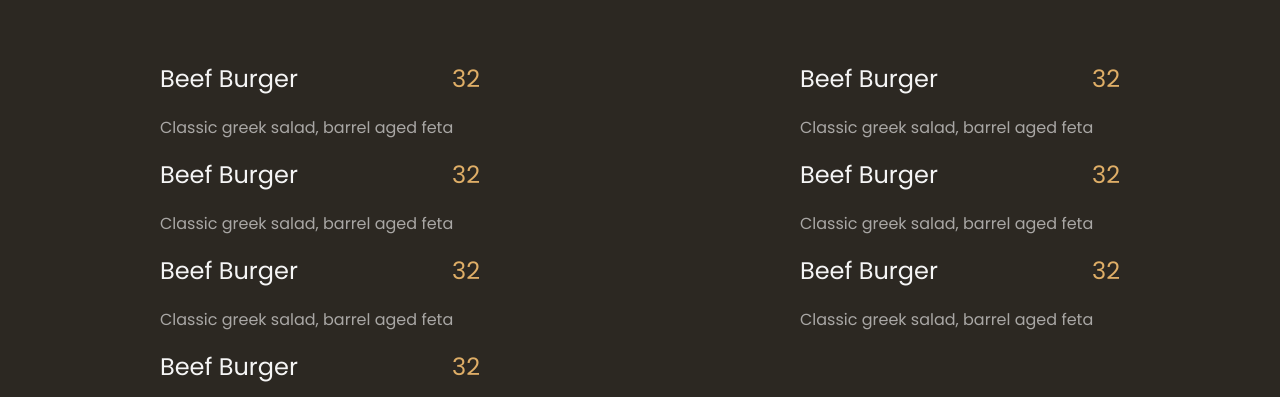
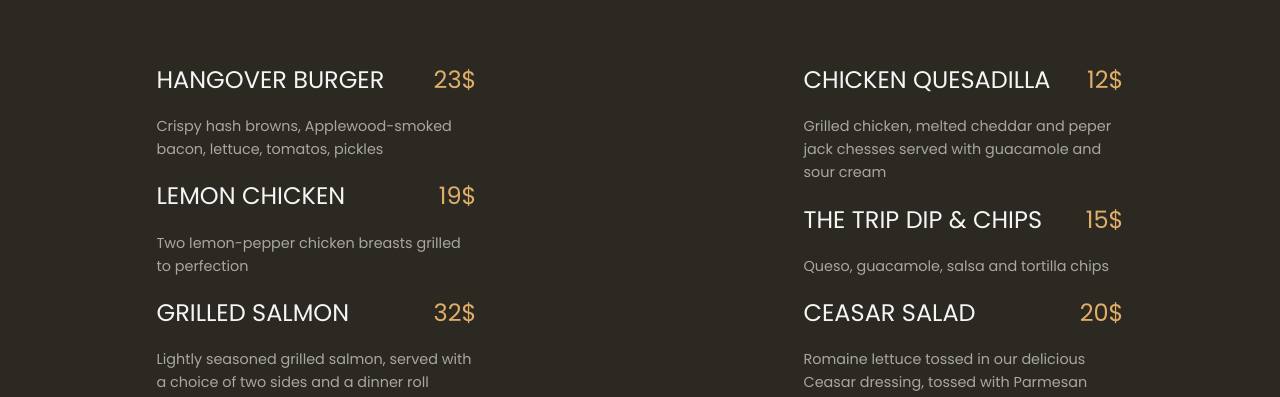
Before and after one commit to djordjemilic/restaurant-landing-page, a React (Create React App) app: page / in a window 1280 px wide. Shown: the part 2357-2754 px from the top of the page. Built offline with nearby package versions, Linux system fonts and the light colour scheme.

Commit message:
added footer, and fixed some issues

```diff
--- a/src/App.js
+++ b/src/App.js
@@ -6,6 +6,7 @@ import Home from "./components/home/home.component";
 import SpecialDishes from "./components/special-dishes/special-dishes.component";
 import Specialities from "./components/specialities/specialities.component";
 import Reservation from "./components/reservation/reservation.component";
+import Footer from "./components/footer/footer.component";
 
 function App() {
   return (
@@ -17,6 +18,7 @@ function App() {
       <Facts />
       <SpecialDishes />
       <Reservation />
+      <Footer />
     </div>
   );
 }
--- a/src/App.scss
+++ b/src/App.scss
@@ -5,21 +5,49 @@
 * {
   margin: 0;
   padding: 0;
+  border: none;
   outline: none;
-  border: none;
   list-style: none;
   text-decoration: none;
+  color: black;
   box-sizing: border-box;
   line-height: 1.6;
   font-family: "Poppins", sans-serif;
+  //font-family: 'Architects Daughter', cursive;
+}
+
+/* Track */
+::-webkit-scrollbar-track {
+  background: var(--color-bg);
+  margin-top: 5px;
+  margin-bottom: 5px;
+}
+
+/* Handle */
+::-webkit-scrollbar-thumb {
+  border-radius: 20px;
+  background: var(--color-text);
+}
+
+/* Handle on hover */
+::-webkit-scrollbar-thumb:hover {
+  background: var(--color-btn);
 }
 
 :root {
+  scrollbar-width: thin !important;
+  scrollbar-color: var(--color-text) var(--color-bg) !important;
   --color-bg: #2c2822;
   --color-btn: #dfae67;
   --color-text: #a9a7a5;
 }
 
+::-webkit-scrollbar {
+  width: 0.4em;
+}
+html {
+  scroll-behavior: smooth;
+}
 body {
   background: var(--color-bg);
   overflow-x: hidden;
--- a/src/components/about-us/about-us.module.scss
+++ b/src/components/about-us/about-us.module.scss
@@ -33,6 +33,7 @@
       @media screen and (max-width: 1600px) {
         right: 0;
       }
+
       h2 {
         color: var(--color-btn);
         font-family: "Architects Daughter", cursive;
--- a/src/components/dishes/dishes.module.scss
+++ b/src/components/dishes/dishes.module.scss
@@ -12,16 +12,32 @@
     .name {
       font-size: 1.5rem;
       color: whitesmoke;
+
+      @media screen and (max-width: 440px) {
+        font-size: 1.2rem;
+      }
+
+      @media screen and (max-width: 768px) {
+        font-size: 1.2rem;
+      }
     }
 
     .price {
       font-size: 1.5rem;
       color: var(--color-btn);
+
+      @media screen and (max-width: 440px) {
+        font-size: 1.2rem;
+      }
+
+      @media screen and (max-width: 768px) {
+        font-size: 1.2rem;
+      }
     }
   }
 
   p {
-    font-size: 1rem;
+    font-size: 0.9rem;
     color: var(--color-text);
     width: max(25vw, 280px);
   }
--- a/src/components/food-card/food-card.module.scss
+++ b/src/components/food-card/food-card.module.scss
@@ -23,7 +23,7 @@
   h2 {
     margin-top: 1rem;
     color: whitesmoke;
-    font-size: 1.5rem;
+    font-size: 1.52rem;
   }
 
   p {
--- /dev/null
+++ b/src/components/footer/footer.component.jsx
@@ -0,0 +1,40 @@
+import React from "react";
+import styles from "./footer.module.scss";
+import { FaGithub, FaLinkedin } from "react-icons/fa";
+import { SiGmail } from "react-icons/si";
+
+const Footer = () => {
+  return (
+    <footer className={styles.container}>
+      <nav className={styles.nav}>
+        <div className={styles.logoContainer}>
+          <span className={styles.logo}>Foody</span>
+          <span className={styles.copyright}>
+            © Copyright Food. All rights reserved
+          </span>
+        </div>
+
+        <ul>
+          <li>Privacy Policy</li>
+          <li>Terms</li>
+          <li className={styles.socialsContainer}>
+            Get in Touch
+            <ul className={styles.socials}>
+              <li>
+                <FaGithub />
+              </li>
+              <li>
+                <FaLinkedin />
+              </li>
+              <li>
+                <SiGmail />
+              </li>
+            </ul>
+          </li>
+        </ul>
+      </nav>
+    </footer>
+  );
+};
+
+export default Footer;
--- /dev/null
+++ b/src/components/footer/footer.module.scss
@@ -0,0 +1,114 @@
+@use "../../mixins";
+
+.container {
+  margin-top: 5rem;
+  background: #1d1710;
+  width: 100%;
+}
+
+.nav {
+  @include mixins.maxWidth();
+  padding: 2rem;
+  display: flex;
+  align-items: center;
+
+  @media screen and (max-width: 960px) {
+    flex-direction: column;
+    align-items: flex-start;
+    gap: 1.5rem;
+  }
+
+  .logoContainer {
+    display: flex;
+    align-items: center;
+
+    .logo {
+      font-family: "Architects Daughter", cursive;
+      font-size: 2.4rem;
+      color: var(--color-btn);
+      cursor: pointer;
+      transition: color ease-in-out 300ms;
+
+      &:hover {
+        color: var(--color-text);
+      }
+    }
+
+    .copyright {
+      display: flex;
+      font-size: 1rem;
+      color: var(--color-text);
+      margin-left: 2.5rem;
+      white-space: nowrap;
+
+      @media screen and (max-width: 540px) {
+        font-size: 0.8rem;
+        margin-left: 1rem;
+      }
+
+      @media screen and (max-width: 400px) {
+        white-space: unset;
+      }
+
+      &:before {
+        content: "";
+        background: rgba(128, 128, 128, 0.637);
+        width: 1px;
+        padding-top: 1rem;
+        margin-right: 0.5rem;
+      }
+    }
+  }
+
+  ul {
+    display: flex;
+    align-items: center;
+    justify-content: flex-end;
+    gap: 1rem;
+    width: 100%;
+
+    @media screen and (max-width: 960px) {
+      justify-content: unset;
+    }
+
+    @media screen and (max-width: 400px) {
+      flex-direction: column;
+    }
+
+    li {
+      color: var(--color-text);
+      font-size: 1rem;
+      cursor: pointer;
+      white-space: nowrap;
+
+      @media screen and (max-width: 540px) {
+        font-size: 0.8rem;
+      }
+    }
+
+    .socialsContainer {
+      display: flex;
+      align-items: center;
+      white-space: nowrap;
+      gap: 0.8rem;
+
+      @media screen and (max-width: 400px) {
+        flex-direction: column;
+      }
+
+      .socials {
+        display: flex;
+        svg {
+          width: 22px;
+          height: 22px;
+          fill: var(--color-btn);
+
+          @media screen and (max-width: 540px) {
+            width: 17px;
+            height: 17px;
+          }
+        }
+      }
+    }
+  }
+}
--- a/src/components/nav-bar/nav-bar.component.jsx
+++ b/src/components/nav-bar/nav-bar.component.jsx
@@ -8,7 +8,7 @@ function Navbar() {
   return (
     <nav className={styles.nav}>
       <div className={styles.logoContainer}>
-        <span className={styles.logo}>Food</span>
+        <span className={styles.logo}>Foody</span>
       </div>
 
       <div className={styles.mobileBars} onClick={() => setNavOpen(true)}>
--- a/src/components/nav-bar/nav-bar.module.scss
+++ b/src/components/nav-bar/nav-bar.module.scss
@@ -9,7 +9,7 @@
     font-size: 2.4rem;
     color: var(--color-btn);
     cursor: pointer;
-    transform: color ease-in-out 300ms;
+    transition: color ease-in-out 300ms;
     &:hover {
       color: var(--color-text);
     }
--- a/src/components/reservation/reservation.module.scss
+++ b/src/components/reservation/reservation.module.scss
@@ -5,7 +5,7 @@
 }
 
 .inner {
-  margin-top: 5rem;
+  margin-top: 10rem;
   display: grid;
   grid-template-columns: 1fr 1fr;
   grid-template-rows: 100px 400px;
@@ -112,9 +112,12 @@
           line-height: 0;
 
           img {
+            @media screen and (max-width: 700px) {
+              width: 100%;
+            }
             max-width: 800px;
             width: max(55vw, 360px);
-            height: 250px;
+            height: 300px;
           }
         }
       }
--- a/src/components/special-dishes/special-dishes.component.jsx
+++ b/src/components/special-dishes/special-dishes.component.jsx
@@ -13,42 +13,47 @@ const SpecialDishes = () => {
       <div className={styles.dishes}>
         <div className={styles.col1}>
           <Dishes
-            name="Beef Burger"
-            price="32"
-            description="Classic greek salad, barrel aged feta"
+            name="HANGOVER BURGER"
+            price="23$"
+            description="Crispy hash browns, Applewood-smoked bacon, lettuce, tomatos, pickles"
           />
           <Dishes
-            name="Beef Burger"
-            price="32"
-            description="Classic greek salad, barrel aged feta"
+            name="LEMON CHICKEN"
+            price="19$"
+            description="Two lemon-pepper chicken breasts grilled to perfection"
           />
           <Dishes
-            name="Beef Burger"
-            price="32"
-            description="Classic greek salad, barrel aged feta"
+            name="GRILLED SALMON"
+            price="32$"
+            description="Lightly seasoned grilled salmon, served with a choice of two sides and a dinner roll"
           />
           <Dishes
-            name="Beef Burger"
-            price="32"
-            description="Classic greek salad, barrel aged feta"
+            name="SOURDOUGH PATTY MELT"
+            price="29$"
+            description="Tillamook cheddar, caramelized onions, special sauce"
           />
         </div>
 
         <div className={styles.col2}>
           <Dishes
-            name="Beef Burger"
-            price="32"
-            description="Classic greek salad, barrel aged feta"
+            name="CHICKEN QUESADILLA"
+            price="12$"
+            description="Grilled chicken, melted cheddar and peper jack chesses served with guacamole and sour cream"
           />
           <Dishes
-            name="Beef Burger"
-            price="32"
-            description="Classic greek salad, barrel aged feta"
+            name="THE TRIP DIP & CHIPS"
+            price="15$"
+            description="Queso, guacamole, salsa and tortilla chips"
           />
           <Dishes
-            name="Beef Burger"
-            price="32"
-            description="Classic greek salad, barrel aged feta"
+            name="CEASAR SALAD"
+            price="20$"
+            description="Romaine lettuce tossed in our delicious Ceasar dressing, tossed with Parmesan cheese and crunchy croutons"
+          />
+          <Dishes
+            name="NORTHWEST SALAD"
+            price="22$"
+            description="Toased bread with bleu cheese, candied pecans, grilled red onions, romaine lettuce and our raspberry balsamic vinaigrette"
           />
         </div>
       </div>
--- a/src/components/specialities/specialities.module.scss
+++ b/src/components/specialities/specialities.module.scss
@@ -26,7 +26,7 @@
       font-size: 2.2rem;
       color: whitesmoke;
       @media screen and (max-width: 550px) {
-        font-size: max(5vw, 1.2rem);
+        font-size: max(5vw, 1.4rem);
       }
     }
   }
```
